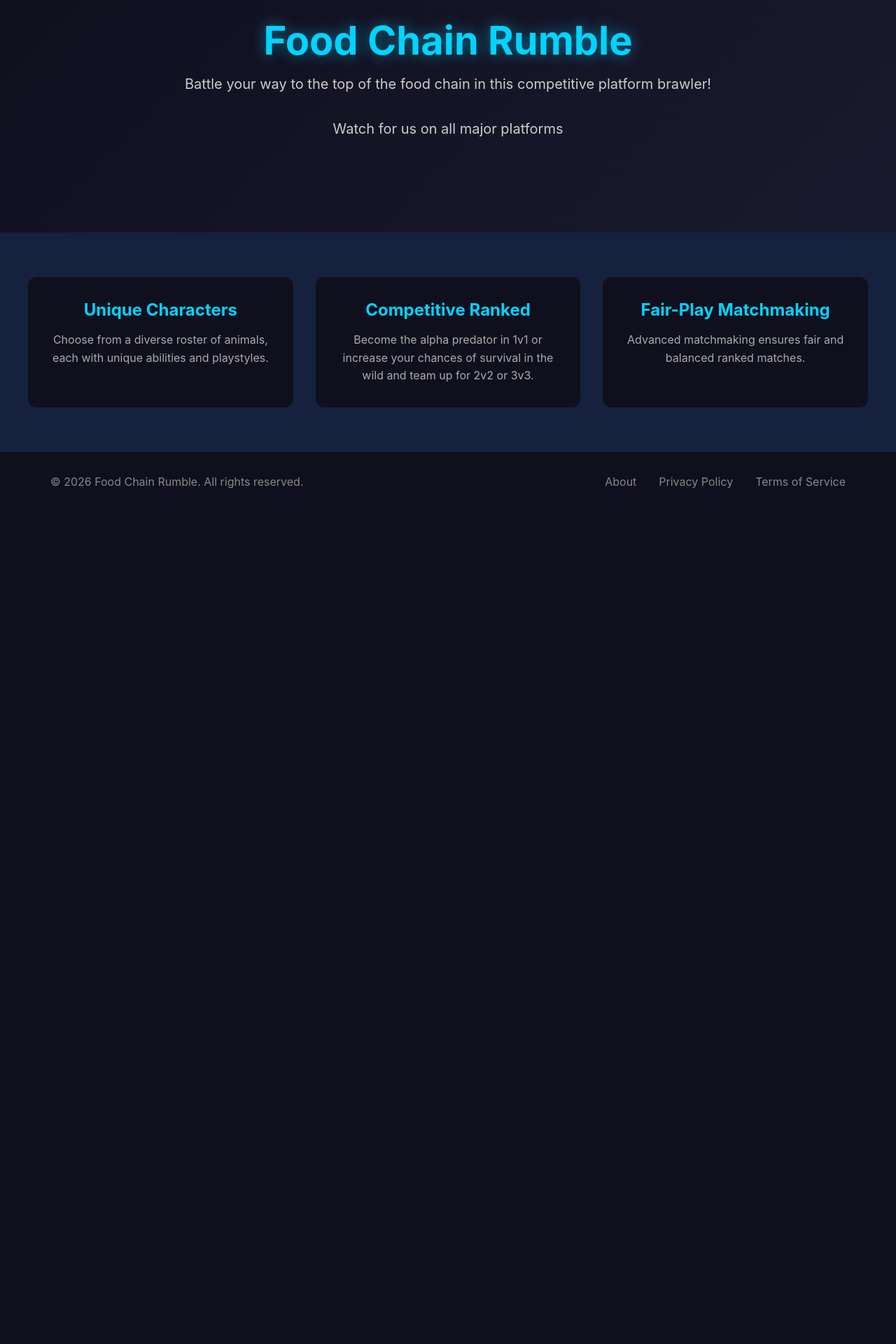
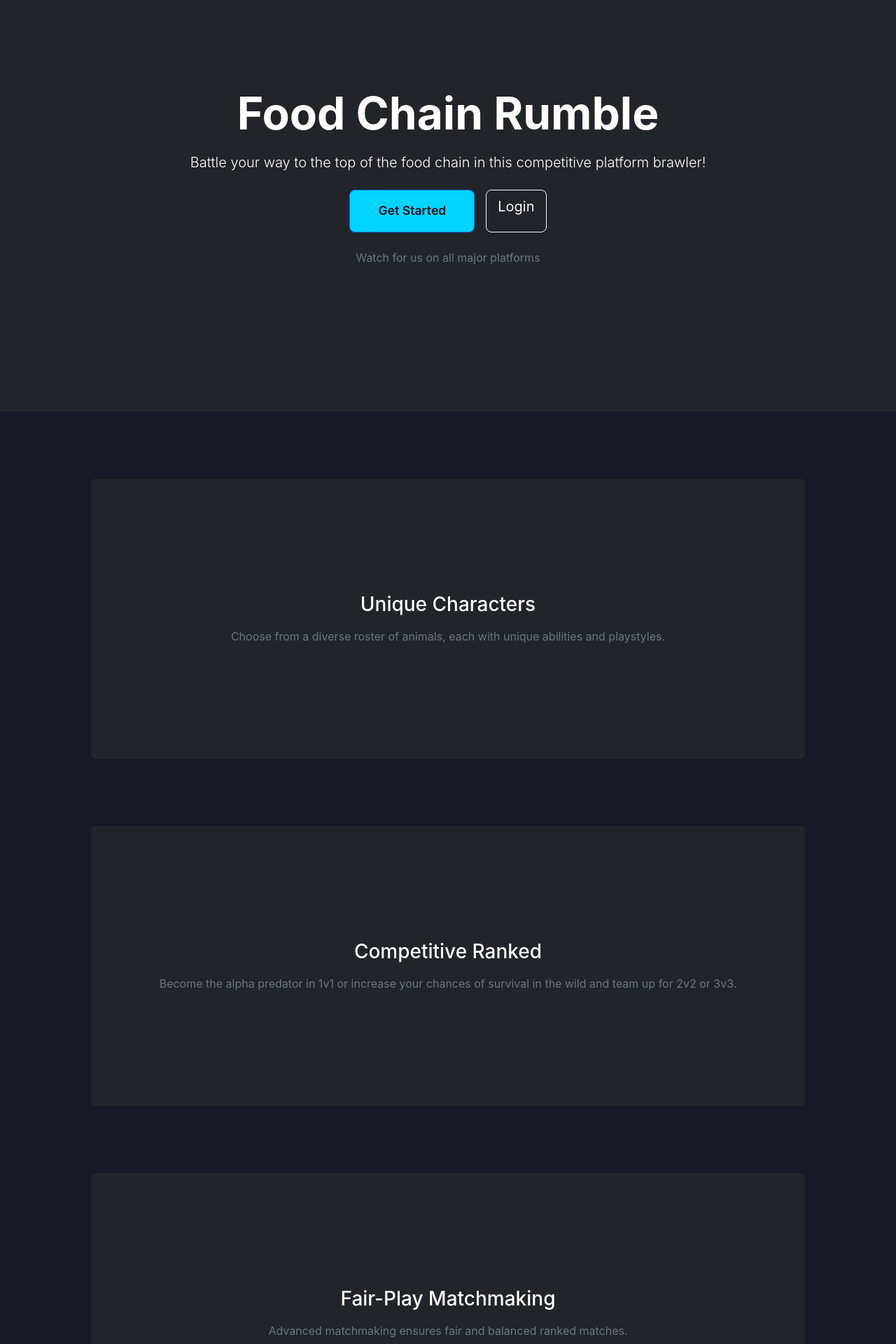
Before and after one commit to Bateeters/food-chain-rumble, a React (Create React App) app in the folder client/: page / in a window 1280 px wide. Shown: the part 140-2060 px from the top of the page at 70% size. Before the commit the page ends 870 px from the top, so only its background shows below. Built offline with nearby package versions, Linux system fonts and the light colour scheme; no server answers.

Commit message:
updated Home to utilize bootstrap

```diff
--- a/client/package.json
+++ b/client/package.json
@@ -9,9 +9,11 @@
     "@testing-library/react": "^16.3.2",
     "@testing-library/user-event": "^13.5.0",
     "axios": "^1.13.6",
+    "bootstrap": "^5.3.8",
     "date-fns": "^4.1.0",
     "formik": "^2.4.9",
     "react": "^19.2.4",
+    "react-bootstrap": "^2.10.10",
     "react-dom": "^19.2.4",
     "react-redux": "^9.2.0",
     "react-router-dom": "^7.13.1",
--- a/client/src/index.js
+++ b/client/src/index.js
@@ -4,6 +4,7 @@ import { Provider } from 'react-redux';
 import { BrowserRouter } from 'react-router-dom';
 import { ToastContainer } from 'react-toastify';
 import 'react-toastify/dist/ReactToastify.css';
+import 'bootstrap/dist/css/bootstrap.min.css';
 import './index.css';
 import App from './App';
 import { store } from './store/store';
--- a/client/src/pages/Home.css
+++ b/client/src/pages/Home.css
@@ -1,3 +1,11 @@
+.home-hero {
+  height: 70vh;
+}
+
+.home-card {
+  height: 400px;
+}
+
 .home-page {
   min-height: calc(100vh - 200px);
 }
--- a/client/src/pages/Home.jsx
+++ b/client/src/pages/Home.jsx
@@ -1,52 +1,79 @@
-import React from "react";
+import React from 'react';
 import { Link } from 'react-router-dom';
 import { useSelector } from 'react-redux';
+import { Container, Row, Col, Button } from 'react-bootstrap';
 import './Home.css';
 
 const Home = () => {
   const { isAuthenticated } = useSelector((state) => state.auth);
 
   return (
-        <div className="home-page">
-            <section className="hero">
-                <div className="hero-content">
-                    <h1 className="hero-title">Food Chain Rumble</h1>
-                    <p className="hero-subtitle">
+    <>
+      {/* Hero */}
+      <section className="py-5 text-center bg-dark text-white">
+        <Container className="py-5 home-hero">
+            <Row className='h-100'>
+                <div className='my-auto'>
+                    <h1 className="display-3 fw-bold mb-3">Food Chain Rumble</h1>
+                    <p className="lead mb-4">
                         Battle your way to the top of the food chain in this competitive platform brawler!
                     </p>
-                    {/*
-                    <div className="hero-buttons">
                     {isAuthenticated ? (
-                            <Link>Go to Dashboard</Link>
+                        <Button as={Link} to="/dashboard" variant="primary" size="lg">
+                        Go to Dashboard
+                        </Button>
                     ) : (
-                            <>
-                                <Link>Get Started</Link>
-                                <Link>Login</Link>
-                            </>
+                        <div className="d-flex gap-3 justify-content-center flex-wrap">
+                        <Button as={Link} to="/register" variant="primary" size="lg">
+                            Get Started
+                        </Button>
+                        <Button as={Link} to="/login" variant="outline-light" size="lg">
+                            Login
+                        </Button>
+                        </div>
                     )}
+                    <p className="mt-4 text-secondary">Watch for us on all major platforms</p>
                 </div>
-                    */}
-                    <p className="hero-subtitle">Watch for us on all major platforms</p>
-                </div>
+            </Row>
+        </Container>
       </section>
 
-            <section className="features">
-                <div className="features-container">
-                    <div className="feature-card">
-                        <h3>Unique Characters</h3>
-                        <p>Choose from a diverse roster of animals, each with unique abilities and playstyles.</p>
+      {/* Features */}
+      <section className="py-5 bg-secondary bg-opacity-10">
+        <Container>
+            <Row className="g-4 justify-content-center p-5">
+                <Col md={12} className='home-card'>
+                    <div className="d-flex flex-column justify-content-center p-5 rounded h-100 bg-dark text-white">
+                        <h3 className="mb-3">Unique Characters</h3>
+                        <p className="text-secondary mb-0">
+                        Choose from a diverse roster of animals, each with unique abilities and playstyles.
+                        </p>
                     </div>
-                    <div className="feature-card">
-                        <h3>Competitive Ranked</h3>
-                        <p>Become the alpha predator in 1v1 or increase your chances of survival in the wild and team up for 2v2 or 3v3.</p>
+                </Col>
+            </Row>
+            <Row className="g-4 justify-content-center p-5">
+                <Col md={12} className='home-card'>
+                    <div className="d-flex flex-column justify-content-center p-5 rounded h-100 bg-dark text-white">
+                        <h3 className="mb-3">Competitive Ranked</h3>
+                        <p className="text-secondary mb-0">
+                        Become the alpha predator in 1v1 or increase your chances of survival in the wild and team up for 2v2 or 3v3.
+                        </p>
                     </div>
-                    <div className="feature-card">
-                        <h3>Fair-Play Matchmaking</h3>
-                        <p>Advanced matchmaking ensures fair and balanced ranked matches.</p>
+                </Col>
+            </Row>
+            <Row className="g-4 justify-content-center p-5">
+                <Col md={12} className='home-card'>
+                    <div className="d-flex flex-column justify-content-center p-5 rounded h-100 bg-dark text-white">
+                        <h3 className="mb-3">Fair-Play Matchmaking</h3>
+                        <p className="text-secondary mb-0">
+                        Advanced matchmaking ensures fair and balanced ranked matches.
+                        </p>
                     </div>
-                </div>
+                </Col>
+            </Row>
+        </Container>
       </section>
-        </div>
+    </>
   );
 };
 
```
Also changed, not shown: 1 other file (tests, documents, lock files or other folders). Lines whose indentation alone changed are shown as unchanged.
